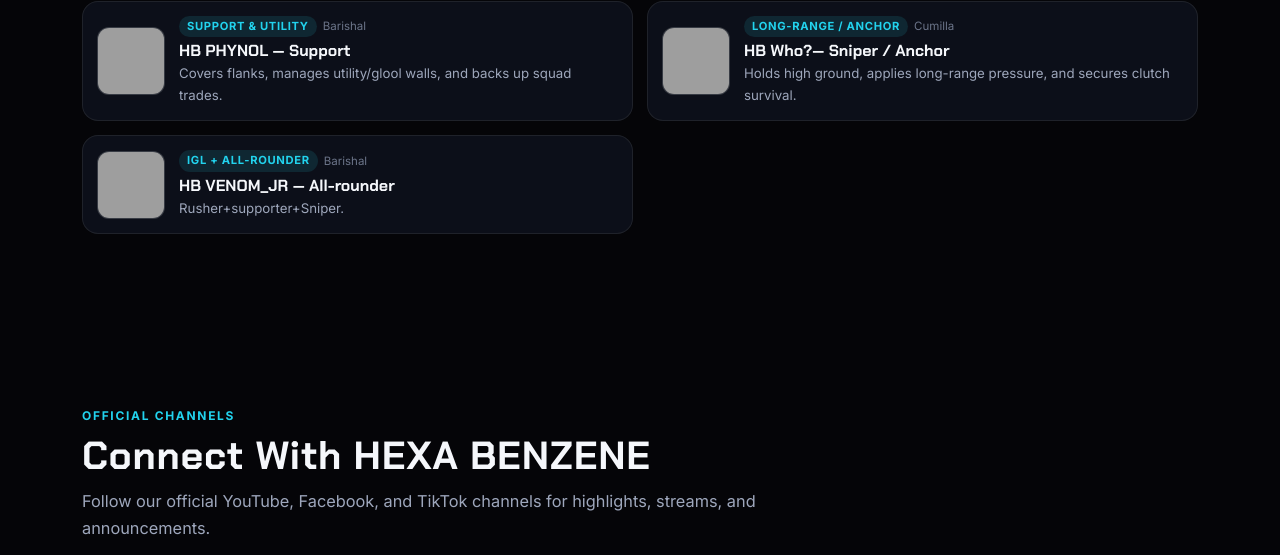
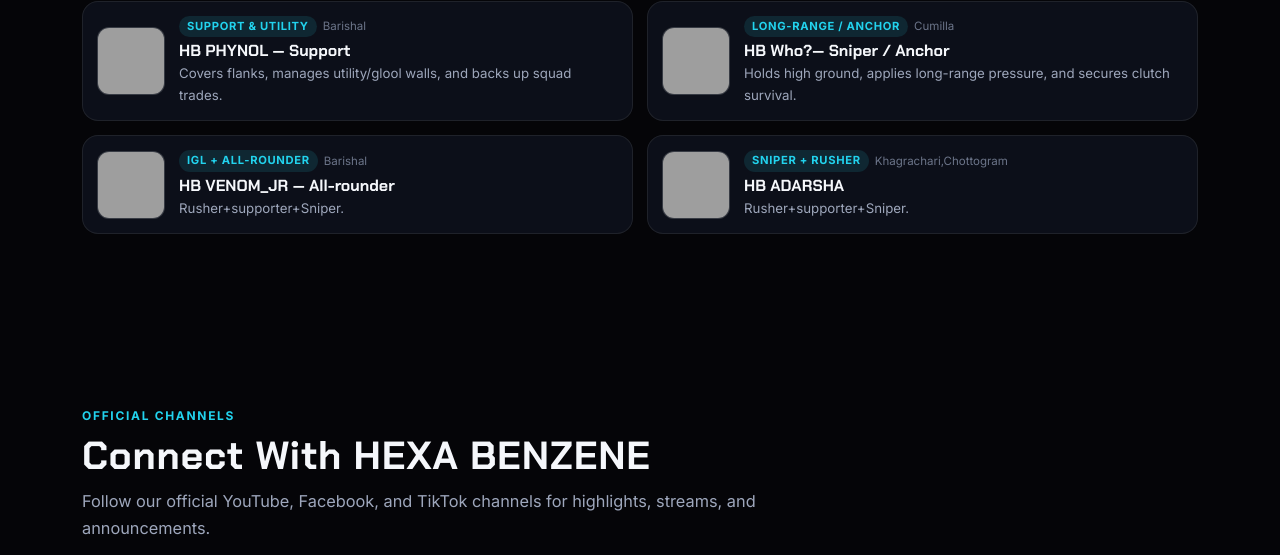
Before and after one commit to hexabenzene2025/hexabenzene.github.io, a plain HTML site: page index.html in a window 1280 px wide. Shown: the part 2805-3360 px from the top of the page. Drawn offline with Linux system fonts and the light colour scheme; grey boxes are pictures that could not be loaded.

Commit message:
Update index.html

```diff
--- a/index.html
+++ b/index.html
@@ -1493,6 +1493,13 @@
           region: "Barishal",
           details: "Rusher+supporter+Sniper.",
           photo: "https://i.imgur.com/R3e9tdr.jpeg"
+        },
+        {
+          name: "HB ADARSHA",
+          role: "Sniper + Rusher",
+          region: "Khagrachari,Chottogram",
+          details: "Rusher+supporter+Sniper.",
+          photo: "https://i.imgur.com/bdMK1kk.jpeg"
         }
       ],
 
```
